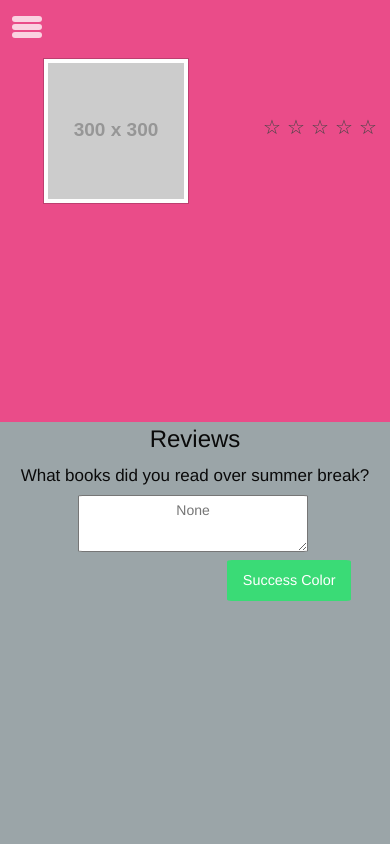
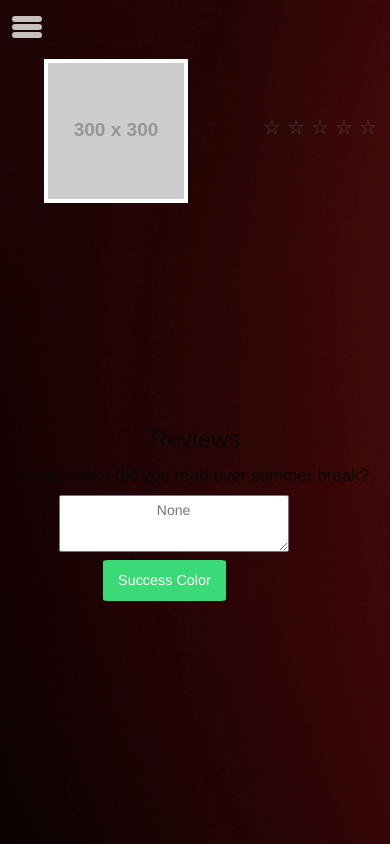
Before and after one commit to meshnesh/winorama, a plain HTML site: page wine.html in a window 390 px wide. Drawn offline with nearby package versions, Linux system fonts and the light colour scheme; placeholder pictures from the web are drawn by us.

Commit message:
changed bgd and position

```diff
--- a/css/wine.css
+++ b/css/wine.css
@@ -1,9 +1,10 @@
 body {
-    background: #3adb76;
-    margin: 0;
+    background-image: url(../img/redwine.jpg);
+    /*    margin: 0;*/
 }
 
-h1,h5{
+h1,
+h5 {
     text-align: center;
 }
 
@@ -18,7 +19,7 @@ h1,h5{
 }
 
 .left {
-    background: #ea4c89;
+    /*    background: #ea4c89;*/
     position: fixed;
     width: 50%;
     height: 100%;
@@ -26,7 +27,7 @@ h1,h5{
 
 .right {
     margin-left: 50%;
-    background: #9ba5a8;
+    /*    background: #9ba5a8;*/
     position: fixed;
     width: 50%;
     height: 100%;
@@ -36,7 +37,7 @@ h1,h5{
     width: 100%;
 }
 
-.thumbnail{
+.thumbnail {
     margin-top: 15%;
     margin-left: 20%;
 }
@@ -45,51 +46,43 @@ h1,h5{
 /* Split screen attivo soltanto sopra i 48em */
 
 @media (max-width: 1200px) {
-    .left{
-        height:50%;
-        width:100%;
+    .left {
+        height: 50%;
+        width: 100%;
     }
-    .right{
+    .right {
         margin-left: 0%;
         top: 50%;
-        height:50%;
+        height: 50%;
         width: 100%;
     }
-
     .wine {
         margin-top: 15px;
     }
     .small-6 {
         width: 50%;
     }
-
-    .thumbnail{
+    .thumbnail {
         max-width: 55%;
         margin-top: 0%;
         margin-left: 15%;
     }
 }
 
-
 @media (max-width: 500px) {
-    .thumbnail{
+    .thumbnail {
         max-width: 107%;
         margin-top: 0%;
         margin-left: 10%;
     }
-
     .wine {
         margin-top: 15%;
     }
-
 }
 
 
+/*HAMBUGER MENU STYLE*/
 
-
-
-
-/*HAMBUGER MENU STYLE*/
 .menu-collapsed {
     transition: all .25s;
     position: fixed;
@@ -100,6 +93,7 @@ h1,h5{
     z-index: 1;
     cursor: pointer;
 }
+
 .menu-collapsed ul {
     transition: all .05s;
     position: fixed;
@@ -115,6 +109,7 @@ h1,h5{
     border-radius: 15px;
     background-color: rgba(255, 255, 255, 0.75);
 }
+
 .bar:before {
     transition: all .25s;
     content: "";
@@ -126,6 +121,7 @@ h1,h5{
     border-radius: 15px;
     background-color: rgba(255, 255, 255, 0.75);
 }
+
 .bar:after {
     transition: all .25s;
     content: "";
@@ -149,12 +145,14 @@ h1,h5{
     left: 0;
     background-color: rgba(0, 0, 0, 0.85);
 }
+
 .menu-expanded ul {
     transition: all .05s;
     position: relative;
     left: 0;
     z-index: 2;
 }
+
 .menu-expanded a {
     transition: all .15s;
     text-decoration: none;
@@ -163,21 +161,25 @@ h1,h5{
     font-family: 'Quicksand', sans-serif;
     padding: 5px;
 }
+
 .menu-expanded a:hover {
     transition: all .15s;
     letter-spacing: 2px;
     border: 1px solid rgba(255, 255, 255, 0.15);
 }
+
 .menu-expanded .bar {
     background-color: transparent;
     transition: all .25s;
 }
+
 .menu-expanded .bar:before {
     transition: all .25s;
     content: "";
     transform: rotate(45deg);
     top: -0px;
 }
+
 .menu-expanded .bar:after {
     transition: all .25s;
     content: "";
@@ -185,8 +187,7 @@ h1,h5{
     top: 0px;
 }
 
-
-p{
+p {
     font-size: 2.4rem;
     color: #fff;
     margin-top: 20%;
@@ -195,35 +196,36 @@ p{
     margin-left: 45%;
 }
 
-
-.bar li{
+.bar li {
     padding: 15px;
 }
 
 
+/*RATING*/
 
-
-
-/*RATING*/
 .rating {
     margin: 50px auto;
     width: 400px;
 }
+
 .rating > * {
     float: right;
 }
+
 @-webkit-keyframes pulse {
     50% {
         color: #5e5e5e;
         text-shadow: 0 0 15px #777777;
     }
 }
+
 @keyframes pulse {
     50% {
         color: #5e5e5e;
         text-shadow: 0 0 15px #777777;
     }
 }
+
 .rating label {
     font-size: 55px;
     height: 25px;
@@ -231,26 +233,32 @@ p{
     position: relative;
     cursor: pointer;
 }
+
 .rating label:nth-of-type(5):after {
     -webkit-animation-delay: 0.25s;
     animation-delay: 0.25s;
 }
+
 .rating label:nth-of-type(4):after {
     -webkit-animation-delay: 0.2s;
     animation-delay: 0.2s;
 }
+
 .rating label:nth-of-type(3):after {
     -webkit-animation-delay: 0.15s;
     animation-delay: 0.15s;
 }
+
 .rating label:nth-of-type(2):after {
     -webkit-animation-delay: 0.1s;
     animation-delay: 0.1s;
 }
+
 .rating label:nth-of-type(1):after {
     -webkit-animation-delay: 0.05s;
     animation-delay: 0.05s;
 }
+
 .rating label:after {
     -webkit-transition: all 0.4s ease-out;
     transition: all 0.4s ease-out;
@@ -267,43 +275,40 @@ p{
     -webkit-animation: 1s pulse ease;
     animation: 1s pulse ease;
 }
+
 .rating label:hover:after {
     color: #5e5e5e;
     text-shadow: 0 0 15px #5e5e5e;
 }
+
 .rating input {
     display: none;
 }
-.rating input:checked + label:after, .rating input:checked ~ label:after {
+
+.rating input:checked + label:after,
+.rating input:checked ~ label:after {
     content: "★";
     color: #F9BF3B;
     text-shadow: 0 0 20px #F9BF3B;
 }
 
-
 @media (max-width: 1200px) {
     .rating {
         width: 87%;
     }
-
     .rating label {
         font-size: 50px;
-
         height: 25px;
         width: 12%;
         position: relative;
         cursor: pointer;
     }
-
 }
-
 
 @media (max-width: 600px) {
     .rating {
         width: 100%;
     }
-
-
     .rating label {
         height: 20px;
         width: 0%;
@@ -312,17 +317,11 @@ p{
     }
     .rating label:after {
         font-size: 20px;
-
     }
-
 }
 
 
-
-
 /*REVIEWS*/
-
-
 
 textarea {
     text-align: center;
@@ -330,13 +329,9 @@ textarea {
     width: 402px;
     height: 75px;
     border-radius: 2%;
-
 }
 
-
-
 @media (max-width: 1200px) {
-
     textarea {
         ;
         text-align: center;
@@ -345,25 +340,19 @@ textarea {
         min-height: 50px;
         border-radius: 2%;
     }
-
 }
-
 
 @media (max-width: 600px) {
     textarea {
         text-align: center;
         width: 230px;
-        margin-left: 20%;
+        margin-left: 15%;
         border-radius: 2%;
-
     }
-
 }
-
-
 
 .button.success {
     border-radius: 4%;
     float: right;
-    margin-right: 10%;
+    margin-right: 42%;
 }
--- a/wine.html
+++ b/wine.html
@@ -1,5 +1,6 @@
 <!DOCTYPE html>
 <html lang="en">
+
 <head>
     <meta charset="UTF-8">
     <title>Winorama | Wines</title>
@@ -12,6 +13,7 @@
 
 
 </head>
+
 <body>
 
 
@@ -20,8 +22,8 @@
         <div class="bar"></div>
         <nav>
             <ul>
-            <li><a href="#">Home</a></li>
-            <li><a href="login.html">Login</a></li>
+                <li><a href="index.html">Home</a></li>
+                <li><a href="#">Login</a></li>
                 <li><a href="#">Register</a></li>
                 <li><a href="#">Wine List</a></li>
                 <li><a href="#">About/Contact Us</a></li>
@@ -87,4 +89,5 @@
     <script src="js/foundation.min.js"></script>
     <script src="js/app.js"></script>
 </body>
+
 </html>
```
Lines whose indentation alone changed are shown as unchanged.
